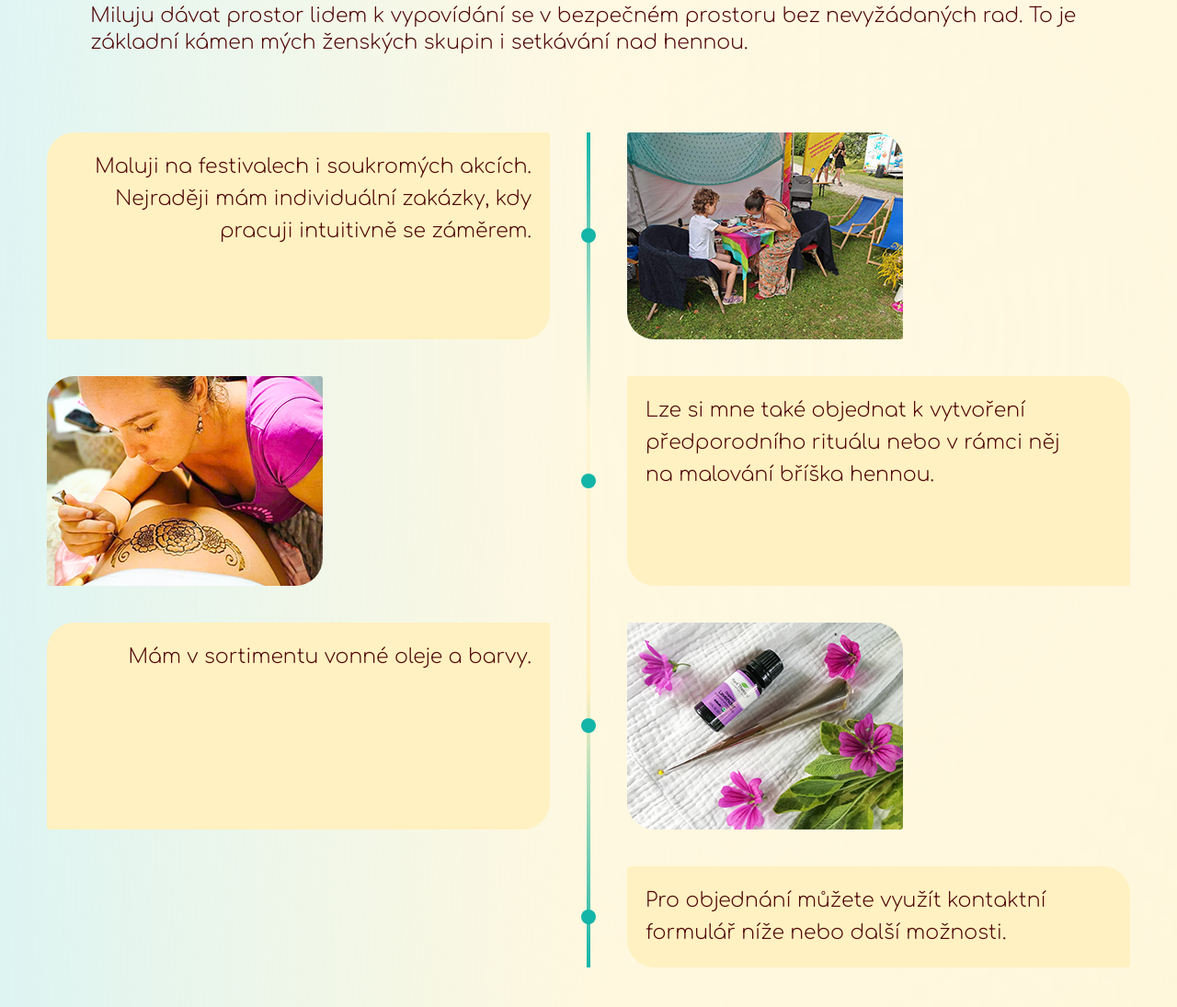
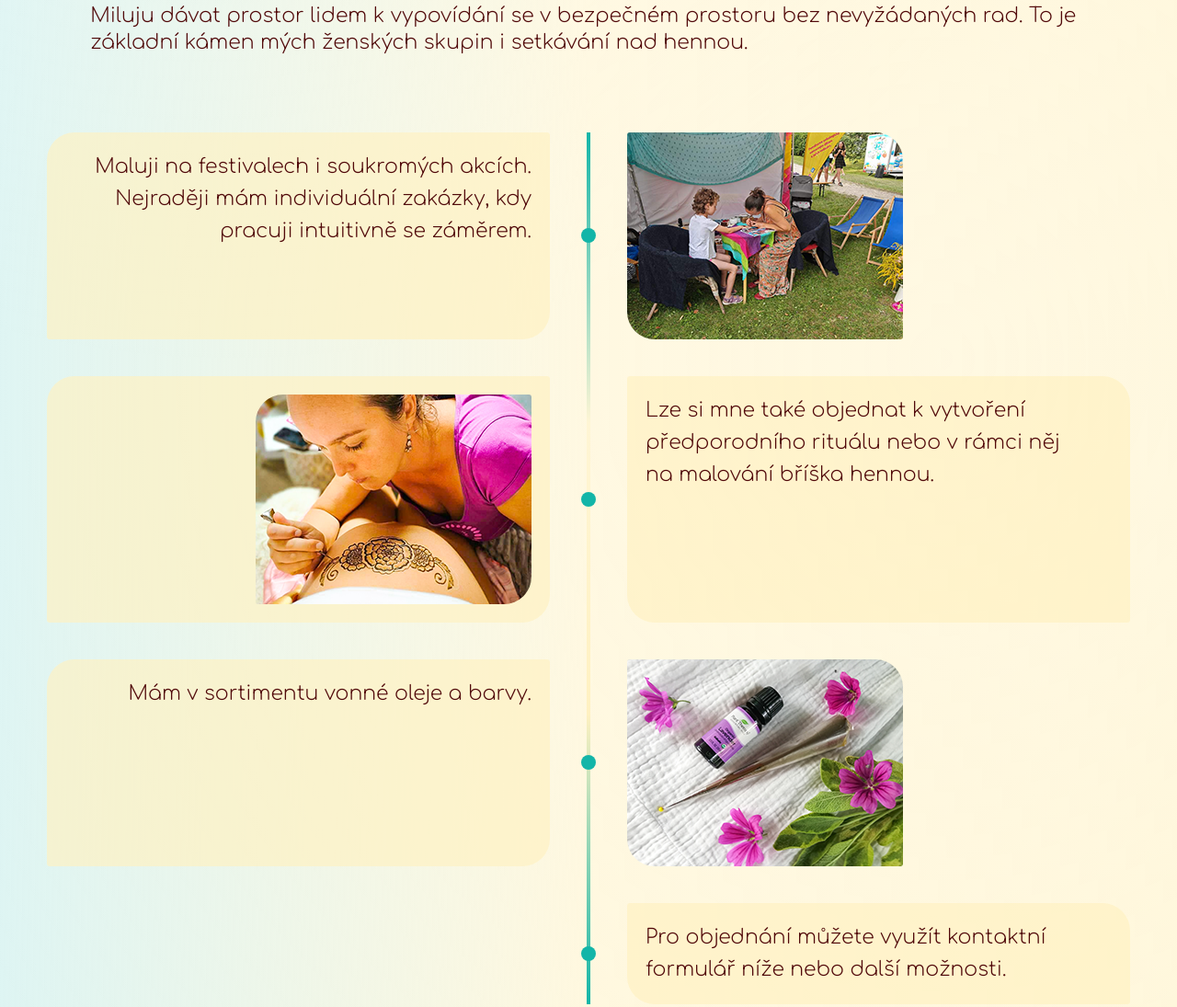
Before and after one commit to imfejm/henna, a plain HTML site: page index.html in a window 1280 px wide. Shown: the part 1388-2483 px from the top of the page at 92% size. Drawn offline with Linux system fonts and the light colour scheme; a web font is replaced by a local one.

Commit message:
edit img tehu

```diff
--- a/index.css
+++ b/index.css
@@ -525,7 +525,10 @@ h2 {
 }
 .tehu {
   border-radius: 30px 3px 30px 3px;
-  align-self: right;
+  max-width: 100%;
+  height: auto;
+  display: block;
+  margin-left: auto; /* zarovná doprava uvnitř .content */
 }
 .timeline {
   position: relative; /* DŮLEŽITÉ – aby line-wrapper měl k čemu být absolutní */
@@ -562,7 +565,7 @@ h2 {
 
 .timeline-item .content {
 
-  background: #fff1c1;
+  background: #fff1c1a9;
   padding: 20px;
   line-height: 1.6;
   justify-content: center;
@@ -571,18 +574,31 @@ h2 {
   box-sizing: border-box;
 }
 
-.timeline-item.left .content {
+.timeline-item.left .content  {
   grid-column: 1;
   text-align: right;
-
   border-radius: 30px 3px 30px 3px;
 }
 
 .timeline-item.right .content {
   grid-column: 3;
   text-align: left;
+  border-radius: 3px 30px 3px 30px;
+}
 
-  border-radius: 3px 30px 3px 30px;
+@keyframes flash {
+  0% {
+    box-shadow: 0 0 0px #13b5a8;
+    transform: scale(1);
+  }
+  50% {
+    box-shadow: 0 0 20px #13b5a8;
+    transform: scale(1.4);
+  }
+  100% {
+    box-shadow: 0 0 0px #13b5a8;
+    transform: scale(1);
+  }
 }
 
 .dot {
@@ -593,5 +609,14 @@ h2 {
   border-radius: 50%;
   justify-self: center;
   align-self: center;
+  opacity: 0;
+  transform: scale(0.5);
+  transition: opacity 0.6s ease, transform 0.4s ease;
   z-index: 3;
 }
+
+.dot.visible {
+  opacity: 1;
+  transform: scale(1);
+  animation: flash 1.5s ease;
+}
--- a/index.html
+++ b/index.html
@@ -133,7 +133,9 @@
         </div>
 
         <div class="timeline-item left">
+          <div class="content">
           <img src="img/těhu.png" alt="pregnancy belly henna" class="tehu"/>
+        </div>
        </div>
 
         <div class="timeline-item right">
--- a/index.js
+++ b/index.js
@@ -22,55 +22,77 @@ odkazy.forEach((link) => {
   });
 });
 
-//logo a nazev do titulku při skrolovani
+// Výběr potřebných prvků z DOMu
+const line = document.querySelector('.line');            // Čára v časové ose
+const wrapper = document.querySelector('.timeline');     // Celý blok časové osy
+const dots = document.querySelectorAll('.dot');          // Všechny tečky na ose
 
-if (window.innerWidth <= 800) {
-  const logo = document.querySelector(".logo");
-  const logoS = document.querySelector(".logoS");
-  const titleS = document.querySelector(".titleS");
+// Prvky pro logo a název (pro mobilní zobrazení)
+const logo = document.querySelector(".logo");            // Velké logo
+const logoS = document.querySelector(".logoS");          // Malé logo
+const titleS = document.querySelector(".titleS");        // Textový název
 
-  window.addEventListener("scroll", () => {
-    if (window.scrollY > 50) {
-      logo?.classList.add("hidden");       // schovej velké logo
-      logoS?.classList.add("visible");     // ukaž malé logo
-      titleS?.classList.add("visible");    // ukaž název
+// Funkce, která se spouští při scrollování i při změně velikosti okna
+function onScroll() {
+  // Informace o pozici a velikosti časové osy
+  const rect = wrapper.getBoundingClientRect();
+  const windowHeight = window.innerHeight;
+  const scrollTop = window.scrollY || window.pageYOffset;
+  const elementTop = scrollTop + rect.top;     // Horní pozice časové osy na stránce
+  const elementBottom = scrollTop + rect.bottom; // Spodní pozice časové osy
+  const totalScroll = elementBottom - elementTop;
+  const currentScroll = scrollTop + windowHeight - elementTop;
+
+  // Výpočet výšky čáry jako procento
+  const lineHeight = Math.min(currentScroll / totalScroll, 1) * 100;
+
+  // Nastavení výšky čáry jen pokud je viditelná v okně
+  if (rect.top < windowHeight && rect.bottom > 0) {
+    line.style.height = `${lineHeight}%`;
+  } else if (rect.top >= windowHeight) {
+    line.style.height = `0%`;
+  } else if (rect.bottom <= 0) {
+    line.style.height = `100%`;
+  }
+
+  // Zobrazení teček (s animací) podle toho, kde je čára
+  dots.forEach(dot => {
+    const dotRect = dot.getBoundingClientRect();
+    const dotTop = dotRect.top + scrollTop;
+    const dotRelative = dotTop - elementTop;
+    const dotPercent = (dotRelative / totalScroll) * 100;
+
+    if (dotPercent <= lineHeight) {
+      // Pokud je tečka v oblasti pod čárou a není ještě viditelná
+      if (!dot.classList.contains('visible')) {
+        dot.classList.add('visible');
+
+        // Reset animace záblesku
+        dot.style.animation = 'none';
+        dot.offsetHeight; // force reflow
+        dot.style.animation = '';
+      }
     } else {
-      logo?.classList.remove("hidden");
-      logoS?.classList.remove("visible");
-      titleS?.classList.remove("visible");
+      // Pokud čára nedosáhla k tečce – schovej ji
+      dot.classList.remove('visible');
     }
   });
-}
-//linka při skrolování
-const line = document.querySelector('.line');
-const wrapper = document.querySelector('.timeline');
 
-function updateLineHeight() {
-  const rect = wrapper.getBoundingClientRect();
-  const scrollTop = window.scrollY || window.pageYOffset;
-  const windowHeight = window.innerHeight;
-
-  const elementTop = rect.top + scrollTop;
-  const elementBottom = elementTop + rect.height;
-
-  const scrollPosition = scrollTop + windowHeight;
-
-  const totalScroll = elementBottom - elementTop;
-  const scrolled = scrollPosition - elementTop;
-
-  const percentScrolled = Math.min(Math.max(scrolled / totalScroll, 0), 1);
-
-  line.style.height = `${percentScrolled * 100}%`;
+  // Zobrazení malého loga a názvu na mobilních zařízeních
+  if (window.innerWidth <= 800) {
+    if (scrollTop > 50) {
+      logo?.classList.add("hidden");         // Skryj velké logo
+      logoS?.classList.add("visible");       // Zobraz malé logo
+      titleS?.classList.add("visible");      // Zobraz název
+    } else {
+      logo?.classList.remove("hidden");      // Zobraz zpět velké logo
+      logoS?.classList.remove("visible");    // Skryj malé logo
+      titleS?.classList.remove("visible");   // Skryj název
+    }
+  }
 }
 
-window.addEventListener('scroll', updateLineHeight);
-window.addEventListener('resize', updateLineHeight);
-updateLineHeight(); // inicializace po načtení
-
-const offset = 100; // nebo 150 – podle potřeby
-const scrollPosition = scrollTop + windowHeight - offset;
-
-//test
-//const height = percentVisible * 100;
-//console.log("Výška linky:", height);
-//line.style.height = `${height}%`;
+// Přidání posluchačů na scroll a resize
+window.addEventListener('scroll', onScroll);
+window.addEventListener('resize', onScroll);
+onScroll(); // Spuštění hned po načtení pro správný stav
```
